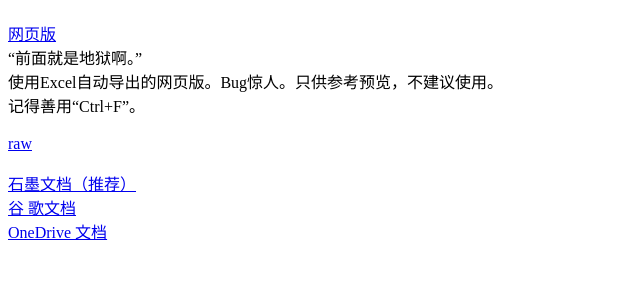
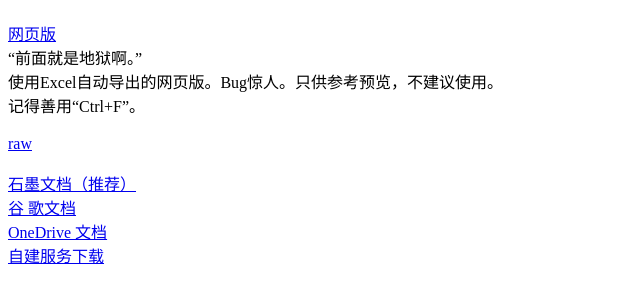
Before and after one commit to ManicsteinerYX/ManicsteinerYX.github.io, a plain HTML site: page List.html in a window 1280 px wide. Shown: the part 54-356 px from the top of the page, without its empty margins (0-640 px from the left). Drawn offline with Linux system fonts and the light colour scheme.

Commit message:
添加自建服务

```diff
--- a/List.html
+++ b/List.html
@@ -21,5 +21,7 @@ href="https://docs.google.com/spreadsheets/d/1OJKaHhVgtiLo1_lAoPq2iNYV3q72NZEV6r
     <a moz-do-not-send="true"
       href="https://1drv.ms/x/s!AsCk0h5i12qbgTI_MhNNhhIrhF3a?e=OfOFo0">OneDrive
       文档</a><br>
+      <a moz-do-not-send="true"
+      href="https://pan.mcseekeri.top/E3/K%E7%A4%BE%E6%95%B4%E5%90%88/">自建服务下载</a><br>
   </body>
 </html>
```
